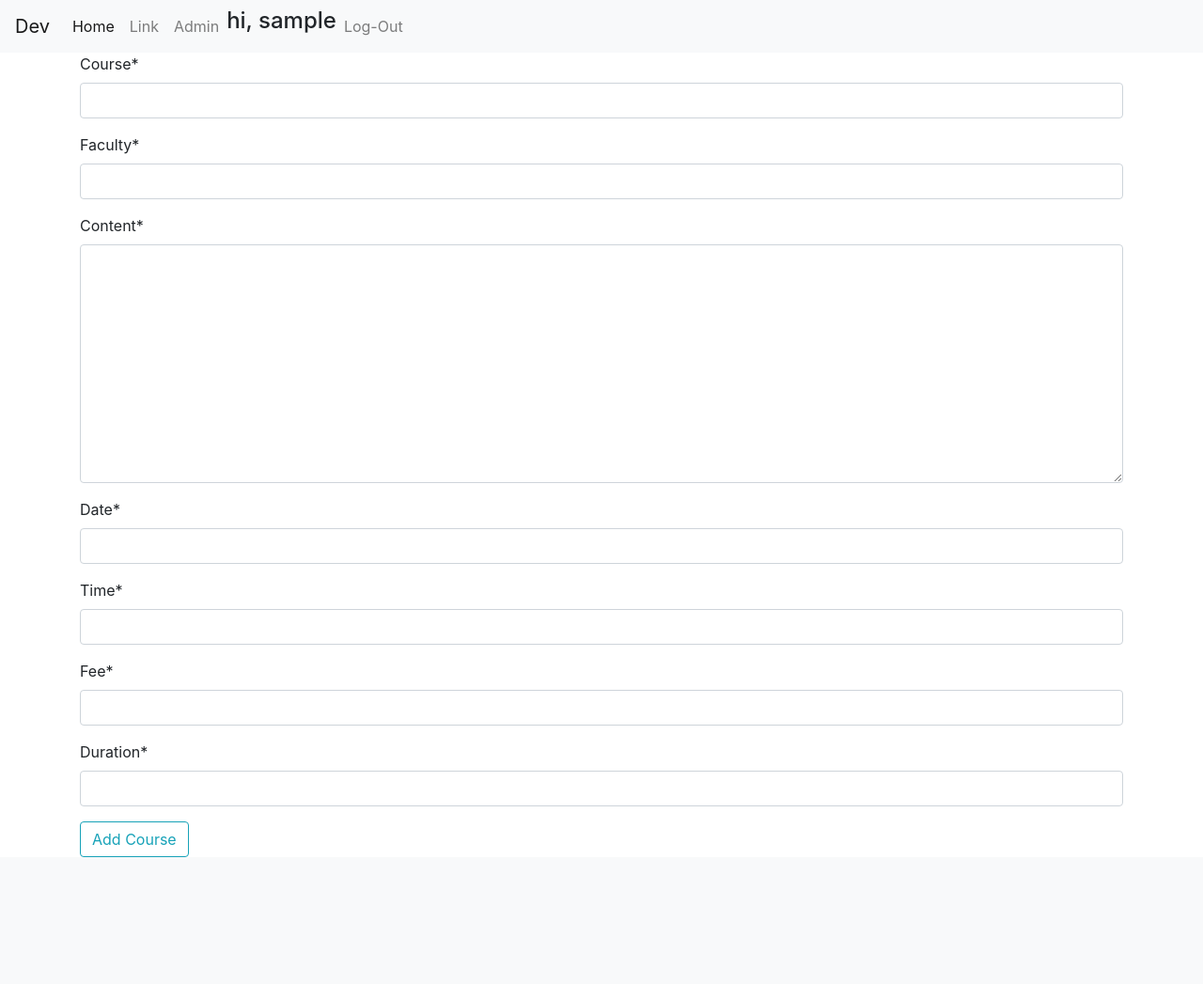
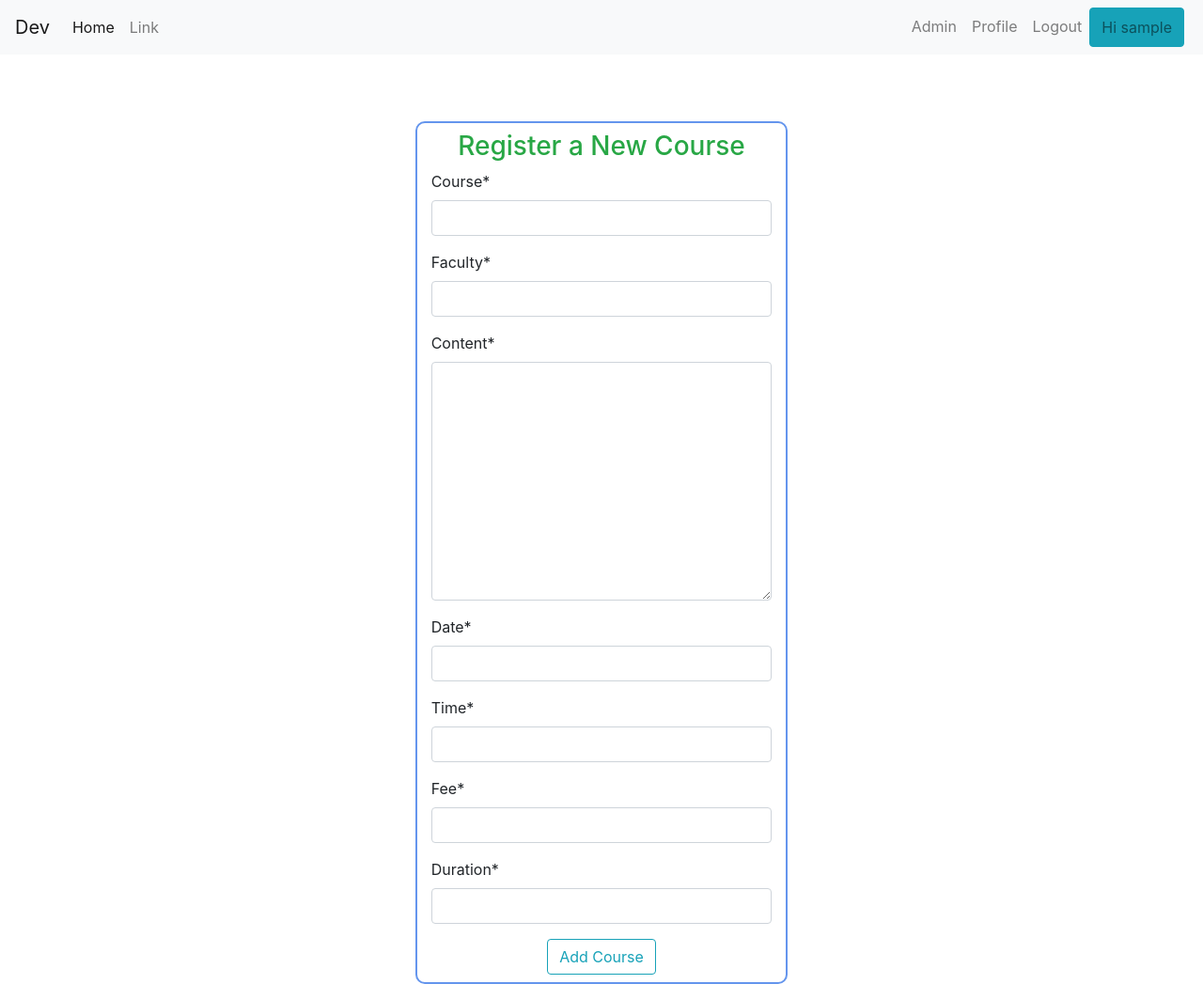
Before and after one commit to NileshMS/onlinecoursemanagement, a Django app: page /newcourse/ in a window 1280 px wide. Shown: the whole page at 94% size. Before the commit the page ends 912 px from the top, so only its background shows below. Run offline with Django 3.2, Linux system fonts and the light colour scheme; the visitor is signed in with stand-in values (Sample User, id 1); some libraries are stand-ins or nearby versions.

Commit message:
profile creation and course enrolment for user is remained. working on profile.

```diff
--- a/courses/views.py
+++ b/courses/views.py
@@ -1,6 +1,7 @@
 from django.shortcuts import render
 from django.urls import reverse_lazy
 from django.views.generic import TemplateView, ListView, CreateView, UpdateView, DetailView, DeleteView
+from django.contrib.auth.mixins import LoginRequiredMixin
 from .models import Course, ProfileModel, CustomUserModel, EnroledCourseModel
 # Create your views here.
 from .forms import CustomUserCreationForm, AddCourseForm
@@ -15,8 +16,12 @@ class SignUpVeiw(CreateView):
 class CoursesListView(ListView):
     model = Course
     template_name = 'home.html'
-    paginate_by = 3
-    context_object_name = 'courses_list'
+    context_object_name = 'courses'
+
+# def course_list(request):
+#     course = Course.objects.all()
+#     print(course)
+#     return render(request, 'home.html', {'courses': course})
 
 
 class CourseDetailView(DetailView):
@@ -34,25 +39,26 @@ class CreateNewCourse(CreateView):
     model = Course
     form_class = AddCourseForm
     template_name = 'courses/newcourse.html'
-    success_url = 'adminhome'
+    success_url = reverse_lazy('course_list_view')
 
-# class CourseList(ListView):
-#     model = Course
-#     template_name = 'courses/course_list.html'
 
-def course_list_view(request):
-    courses = Course.objects.all()
-    print(courses)
-    return render(request, 'courses/course_list.html', {'objects_list': courses})
+class CourseList(ListView):
+    model = Course
+    template_name = 'courses/course_list.html'
+
 
 class CourseUpdate(UpdateView):
     model = Course
     form_class = AddCourseForm
     template_name = 'updatecourse.html'
-    redirect_url = reverse_lazy('adminhome')
+    success_url = reverse_lazy('course_list_view')
 
 
-class CourseDelete(DeleteView):
+class CourseDelete(LoginRequiredMixin, DeleteView):
     model = Course
     template_name = 'coursedelete.html'
-    redirect_url = reverse_lazy('adminhome')
+    success_url = reverse_lazy('course_list_view')
+
+class ProfileView(ListView):
+    model = ProfileModel
+    template_name = 'profile.html'
--- a/onlinecoursemanagement/urls.py
+++ b/onlinecoursemanagement/urls.py
@@ -22,15 +22,15 @@ from django.contrib.auth import views as auth_views
 
 urlpatterns = [
     path('admin/', admin.site.urls),
-    path('', TemplateView.as_view(template_name='home.html'), name='home'),
-    path('course_list/', views.CoursesListView.as_view(), name='course_list'),
-
+    # path('', TemplateView.as_view(template_name='home.html'), name='home'),
+    path('', views.CoursesListView.as_view(), name='home'),
+    # path('', views.course_list, name='home'),
     # --------------------admin course create,read, update, delete-----------------
     path('adminhome/', views.AdminHome.as_view(), name='adminhome'),
     path('newcourse/', views.CreateNewCourse.as_view(), name='newcourse'),
-    # path('courselist/', views.CourseList.as_view(), name='courselist'),
-    path('courselist/', views.course_list_view, name='course_list_view'),
-    path('updatecourse/<int:pk>/', views.CourseUpdate.as_view(), name='courseupdate'),
+    path('courselist/', views.CourseList.as_view(), name='course_list_view'),
+    # path('courselist/', views.course_list_view, name='course_list_view'),
+    path('courseupdate/<int:pk>/', views.CourseUpdate.as_view(), name='courseupdate'),
     path('deletecourse/<int:pk>/', views.CourseDelete.as_view(), name='coursedelete'),
 
     # -------------------signup, login, logout-------------------
@@ -42,4 +42,6 @@ urlpatterns = [
     path('change_password/',auth_views.PasswordChangeView.as_view(template_name='change_password.html'), name='change_password'),
     path('change_password_done/',auth_views.PasswordChangeDoneView.as_view(template_name='password_change_done.html'), name='change_password_done'),
 
+    # -------------------Profile----------------------------
+    path('profile/',views.ProfileView.as_view(), name='profile'),
 ]
--- a/templates/base.html
+++ b/templates/base.html
@@ -28,30 +28,53 @@
                 <li class="nav-item">
                     <a class="nav-link" href="#">Link</a>
                 </li>
+            </ul>
+            <div class="ml-auto mr-1">
+                <ul class="navbar-nav">
                     {% if user.is_authenticated %}
                         {% if user.is_staff %}
                             <li class="nav-item">
-                        <a class="nav-link" href="{% url 'adminhome' %}" tabindex="-1" aria-disabled="true">Admin</a>
+                            <a class="nav-link" href="{% url 'adminhome' %}" tabindex="-1"
+                               aria-disabled="true">Admin</a>
                         {% endif %}
-                    <li><h4>hi, {{ user.username }}</h4></li>
-                    <li class="nav-item"><a class="nav-link" href="{% url 'logout' %}" tabindex="-1"
-                                            aria-disabled="true">Log-Out</a>
+                        <li class="nav-item">
+                            <a class="nav-link" href="#">Profile</a>
                         </li>
+                        <li class="nav-item">
+                            <a class="nav-link" href="{% url 'logout' %}">Logout</a>
+                        </li>
+                        <span class="btn btn-info navbar-text">
+                            Hi {{ user.username }}
+                        </span>
                     {% else %}
-                    <li class="nav-item"><a class="nav-link" href="{% url 'login' %}" tabindex="-1"
-                                            aria-disabled="true">Login</a></li>
-                    <li class="nav-item"><a class="nav-link" href="{% url 'signup' %}" tabindex="-1"
-                                            aria-disabled="true">Sign Up</a>
+                        <li class="nav-item">
+                            <a class="nav-link" href="{% url 'login' %}">Login</a>
+                        </li>
+                        <li class="nav-item">
+                            <a class="nav-link" href="{% url 'signup' %}">Signup</a>
                         </li>
                     {% endif %}
                 </ul>
-{#            <form class="form-inline my-2 my-lg-0">#}
-{#                <input class="form-control mr-sm-2" type="search" placeholder="Search" aria-label="Search">#}
-{#                <button class="btn btn-outline-success my-2 my-sm-0" type="submit">Search</button>#}
-{#            </form>#}
+            </div>
         </div>
     </nav>
 </header>
+<div class="container" style="padding-top: 70px">
+    <div class="row">
+        <div class="col-8">
+            {% if messages %}
+                {% for message in messages %}
+                    <div class="alert alert-{{ message.tags }} alert-dismissible fade show" role="alert">
+                        {{ message }}
+                        <button type="button" class="close" data-dismiss="alert" aria-label="Close">
+                            <span aria-hidden="true">&times;</span>
+                        </button>
+                    </div>
+                {% endfor %}
+            {% endif %}
+        </div>
+    </div>
+</div>
 {% block content %}
 
 {% endblock %}
--- a/templates/courses/newcourse.html
+++ b/templates/courses/newcourse.html
@@ -1,11 +1,24 @@
 {% extends 'base.html' %}
 {% block content %}
     {% load crispy_forms_tags %}
-     <div class="container mx-auto">
+    {% if user.is_authenticated %}
+        {% if user.is_staff %}
+            <div class="container col-lg-4 mx-auto">
+                <div style="border: 2px solid cornflowerblue; border-radius:  10px">
+                    <div class="container my-2">
+                        <h3 class="text-success" style="text-align: center">Register a New Course</h3>
                         <form method="post">
                             {% csrf_token %}
                             {{ form|crispy }}
-             <button class="btn btn-outline-info" type="submit">Add Course</button>
+                            <div class="text-center">
+                                <button class="btn btn-outline-info " type="submit">Add Course</button>
+                            </div>
                         </form>
                     </div>
+                </div>
+            </div>
+        {% else %}
+            <h3>Not allowed to access this page</h3>
+        {% endif %}
+    {% endif %}
 {% endblock %}
--- a/templates/home.html
+++ b/templates/home.html
@@ -1,14 +1,14 @@
 {% extends 'base.html' %}
 {% block content %}
-    {% for object in object_list %}
+    {% for course in courses %}
         <div class="container col-lg-4 my-5">
             <div class="card text-center">
                 <div class="card-header">
-                    <h2 class="text-success">{{ object.course }}</h2>
+                    <h2 class="text-success">{{ course.course }}</h2>
                 </div>
                 <div class="card-body">
                     <h5 class="card-title">Special Offers On Early Enrollment</h5>
-                    <p class="card-text">{{ object.content }}</p>
+                    <p class="card-text">{{ course.content }}</p>
                     <a href="#" class="btn btn-primary">Enroll Now</a>
                 </div>
                 <div class="card-footer text-muted">
```
Also changed, not shown: courses/signals.py (added, +13 -0 lines), templates/adminhome.html (+7 -5 lines), templates/coursedelete.html (+7 -1 lines), templates/courses/course_list.html (+15 -7 lines), templates/updatecourse.html (+10 -1 lines). Lines whose indentation alone changed are shown as unchanged.
